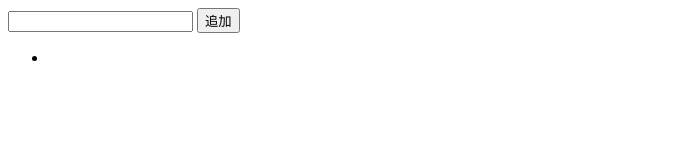
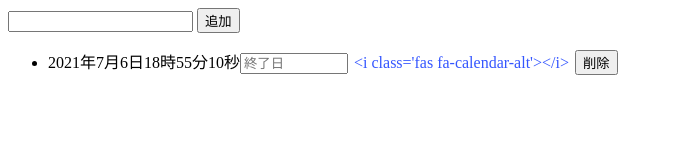
Before and after one commit to koba-masat/todolistJS, a plain HTML site: page index.html in a window 1280 px wide. Both pictures are taken after a click on the button "追加". Shown: the whole page, without its empty margins (0-673 px from the left). Drawn offline with nearby package versions, Linux system fonts and the light colour scheme.

Commit message:
終了日を指定できるようになりました

```diff
--- a/css/todo.css
+++ b/css/todo.css
@@ -0,0 +1,17 @@
+.datepicker{
+    width:100px;
+}
+
+.ui-datepicker-trigger{
+    font-family: "fontello";
+    font-style: normal;
+    font-weight: normal;
+    font-size: 16px;
+    display: inline-block;
+    text-decoration: inherit;
+    cursor: pointer;
+    color: #3456ff;
+    /* 追加 */
+    background-color: rgba(0,0,0,0);
+    border: none;
+ }
--- a/index.html
+++ b/index.html
@@ -4,6 +4,11 @@
     <meta charset="UTF-8">
     <title>TodoList</title>
     <script src="https://ajax.googleapis.com/ajax/libs/jquery/3.6.0/jquery.min.js"></script>
+    <script src="https://ajax.googleapis.com/ajax/libs/jqueryui/1.12.1/jquery-ui.min.js"></script>
+    <script src="https://rawgit.com/jquery/jquery-ui/master/ui/i18n/datepicker-ja.js"></script>
+    <link rel="stylesheet" href="https://ajax.googleapis.com/ajax/libs/jqueryui/1.12.1/themes/smoothness/jquery-ui.css">
+    <link rel="stylesheet" href="./css/todo.css">
+    <link href="https://use.fontawesome.com/releases/v5.6.1/css/all.css" rel="stylesheet">
 </head>
 <body>
     <div>
--- a/js/todo.js
+++ b/js/todo.js
@@ -1,4 +1,41 @@
 let $ = window.jQuery;
+
+const getDateTime = () =>{
+    let now = new Date();
+    return now.getFullYear() + "年"
+        + (now.getMonth() +1) + "月"
+        + now.getDate() + "日"
+        + now.getHours() + "時"
+        + now.getMinutes() + "分"
+        + now.getSeconds() + "秒";
+};
+const getTodoVal = $rowNum => {
+    return  '<li data-row="'+ $rowNum + '">'+
+                '<span class="todo">' + $("#input-todo").val() + '</span>' +
+                '<span class="date-time">' + getDateTime() + '</span>' +
+                '<input type="text" class="datepicker" id="datepicker" placeholder="終了日">' +
+                '<button id="del-todo">削除</button>'+
+            '</li>';
+};
+
 $("#input-todo-button").click(function(){
-    $('#todolist').append('<li>'+$("#input-todo").val()+'</li>');
+    let row = $("#todolist > li").length;
+    $('#todolist').append(getTodoVal(row));
+
+    // カレンダーフォームにidを設定
+    $("#todolist li:last-of-type input.datepicker").attr("id", "todo"+row);
+    // カレンダーイベントの再設定
+    $("#todo"+row).removeClass("hasDatepicker").off("focusin").on("focusin", function(e) {
+        $(this).datepicker();
+    });
+    $(".datepicker").datepicker({
+        showOn: 'both',
+        buttonText: "<i class='fas fa-calendar-alt'></i>",
+    });
+
+    $("#input-todo").val("");
 });
+
+$("body").on('click', '#del-todo', function(){
+   $(this).parent().remove();
+});
```
Also changed, not shown: images/calendar.png (added).
